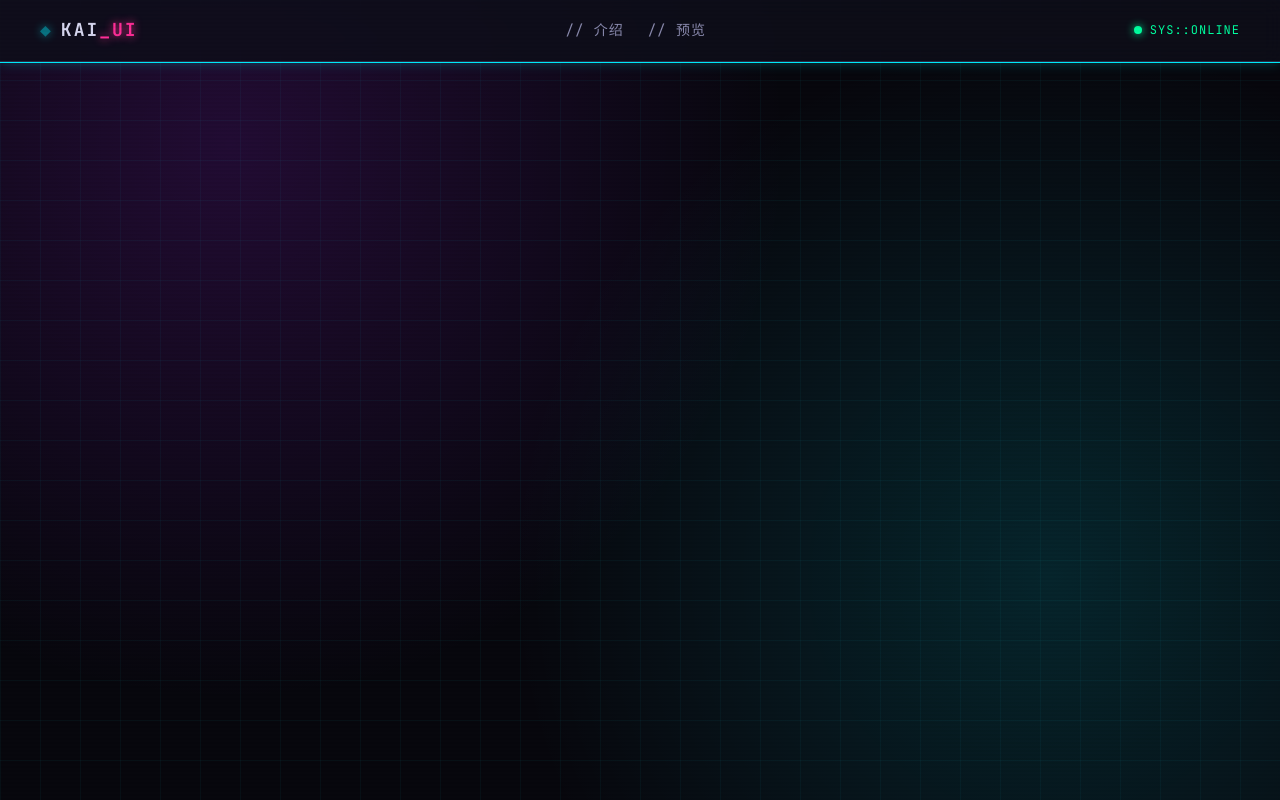
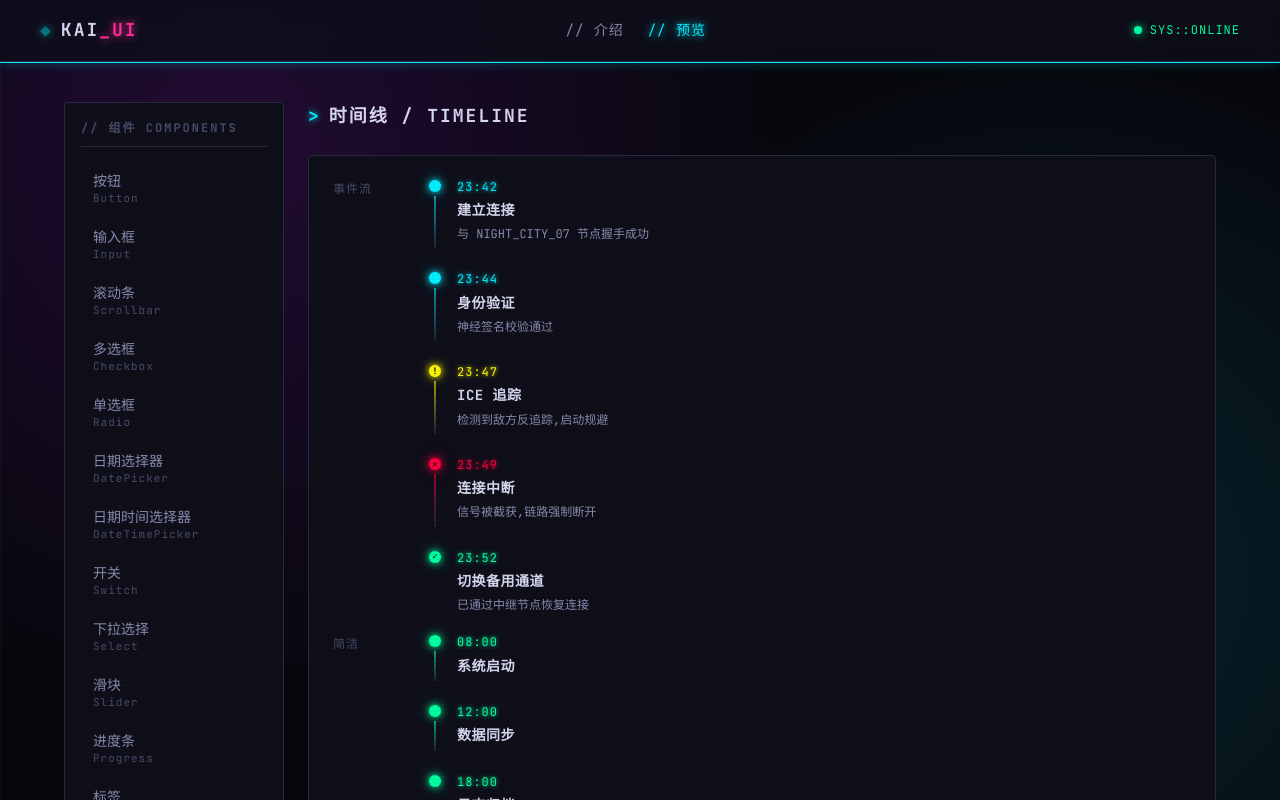
Before and after one commit to tiankainobug/kai-ui, a Vue app: page /preview/timeline in a window 1280 px wide. Shown: the top 800 px of the page. Built offline with nearby package versions, Linux system fonts and the light colour scheme.

Commit message:
feat(timeline): 添加赛博朋克风格时间线组件及预览页面

```diff
--- /dev/null
+++ b/src/components/Timeline.vue
@@ -0,0 +1,133 @@
+<script setup lang="ts">
+// 赛博朋克时间线:时间轴记录,自定义节点颜色 / 图标
+interface TimelineItem {
+  time: string
+  title: string
+  description?: string
+  color?: 'cyan' | 'magenta' | 'green' | 'yellow' | 'red'
+  icon?: string
+}
+
+interface Props {
+  items?: TimelineItem[]
+  color?: 'cyan' | 'magenta' | 'green' | 'yellow'
+}
+
+withDefaults(defineProps<Props>(), {
+  items: () => [],
+  color: 'cyan'
+})
+</script>
+
+<template>
+  <div class="kp-timeline" :class="`kp-timeline--${color}`">
+    <div
+      v-for="(item, i) in items"
+      :key="i"
+      class="kp-timeline__item"
+      :class="`kp-timeline__item--${item.color || color}`"
+    >
+      <!-- 轴线 + 节点 -->
+      <div class="kp-timeline__rail">
+        <span class="kp-timeline__node">
+          <span v-if="item.icon">{{ item.icon }}</span>
+        </span>
+        <!-- 连接线:最后一项不显示 -->
+        <span v-if="i < items.length - 1" class="kp-timeline__line" />
+      </div>
+
+      <!-- 内容 -->
+      <div class="kp-timeline__content">
+        <div class="kp-timeline__time">{{ item.time }}</div>
+        <div class="kp-timeline__title">{{ item.title }}</div>
+        <div v-if="item.description" class="kp-timeline__desc">{{ item.description }}</div>
+      </div>
+    </div>
+  </div>
+</template>
+
+<style scoped>
+.kp-timeline {
+  font-family: var(--font-mono);
+}
+
+/* 默认颜色变量(整体回退) */
+.kp-timeline--cyan    { --kp-c: var(--neon-cyan);    --kp-c-glow: var(--glow-cyan); }
+.kp-timeline--magenta { --kp-c: var(--neon-magenta); --kp-c-glow: var(--glow-magenta); }
+.kp-timeline--green   { --kp-c: var(--neon-green);   --kp-c-glow: var(--glow-green); }
+.kp-timeline--yellow  { --kp-c: var(--neon-yellow);  --kp-c-glow: 0 0 7px #fff700, 0 0 14px rgba(255, 247, 0, 0.4); }
+
+/* 每项:节点颜色覆盖 */
+.kp-timeline__item {
+  display: flex;
+  gap: var(--space-md);
+  padding-bottom: var(--space-lg);
+}
+.kp-timeline__item:last-child { padding-bottom: 0; }
+
+/* 单项颜色:优先用 item 自身颜色 */
+.kp-timeline__item--cyan    { --kp-c: var(--neon-cyan);    --kp-c-glow: var(--glow-cyan); }
+.kp-timeline__item--magenta { --kp-c: var(--neon-magenta); --kp-c-glow: var(--glow-magenta); }
+.kp-timeline__item--green   { --kp-c: var(--neon-green);   --kp-c-glow: var(--glow-green); }
+.kp-timeline__item--yellow  { --kp-c: var(--neon-yellow);  --kp-c-glow: 0 0 7px #fff700, 0 0 14px rgba(255, 247, 0, 0.4); }
+.kp-timeline__item--red     { --kp-c: var(--neon-red);     --kp-c-glow: var(--glow-red); }
+
+/* 轴线列 */
+.kp-timeline__rail {
+  display: flex;
+  flex-direction: column;
+  align-items: center;
+  flex-shrink: 0;
+}
+
+/* 节点圆 */
+.kp-timeline__node {
+  display: inline-flex;
+  align-items: center;
+  justify-content: center;
+  width: 12px;
+  height: 12px;
+  border-radius: 50%;
+  background: var(--kp-c);
+  box-shadow: var(--kp-c-glow);
+  font-size: 9px;
+  color: var(--bg-base);
+  font-weight: 700;
+}
+
+/* 连接线 */
+.kp-timeline__line {
+  flex: 1;
+  width: 2px;
+  min-height: 24px;
+  margin-top: var(--space-xs);
+  background: linear-gradient(180deg, var(--kp-c), var(--border-color));
+  opacity: 0.6;
+}
+
+/* 内容 */
+.kp-timeline__content {
+  flex: 1;
+  padding-bottom: var(--space-xs);
+  margin-top: -2px;
+}
+.kp-timeline__time {
+  font-size: 12px;
+  color: var(--kp-c);
+  letter-spacing: 1px;
+  text-shadow: 0 0 4px var(--kp-c);
+  margin-bottom: 2px;
+}
+.kp-timeline__title {
+  font-size: 14px;
+  font-weight: 700;
+  color: var(--text-primary);
+  letter-spacing: 0.5px;
+}
+.kp-timeline__desc {
+  margin-top: 4px;
+  font-size: 12px;
+  color: var(--text-secondary);
+  line-height: 1.6;
+}
+</style>
--- /dev/null
+++ b/src/components/TimelineShowcase.vue
@@ -0,0 +1,82 @@
+<script setup lang="ts">
+import Timeline from '@/components/Timeline.vue'
+import CodeBlock from '@/components/CodeBlock.vue'
+import ApiTable from '@/components/ApiTable.vue'
+import { props_columns, slots_columns, events_columns } from '@/data/api-columns'
+
+const events_data = [
+  { time: '23:42', title: '建立连接', description: '与 NIGHT_CITY_07 节点握手成功', color: 'cyan' as const },
+  { time: '23:44', title: '身份验证', description: '神经签名校验通过', color: 'cyan' as const },
+  { time: '23:47', title: 'ICE 追踪', description: '检测到敌方反追踪,启动规避', color: 'yellow' as const, icon: '!' },
+  { time: '23:49', title: '连接中断', description: '信号被截获,链路强制断开', color: 'red' as const, icon: '✕' },
+  { time: '23:52', title: '切换备用通道', description: '已通过中继节点恢复连接', color: 'green' as const, icon: '✓' }
+]
+
+const simple_data = [
+  { time: '08:00', title: '系统启动' },
+  { time: '12:00', title: '数据同步' },
+  { time: '18:00', title: '日志归档' }
+]
+
+const timeline_code = `<KpTimeline :items="items" color="cyan" />
+
+<!-- 单项自定义颜色 + 图标 -->
+<KpTimeline :items="[
+  { time: '10:00', title: '完成', color: 'green', icon: '✓' },
+  { time: '11:00', title: '失败', color: 'red', icon: '✕' }
+]" />`
+
+const timeline_props: Record<string, string>[] = [
+  { prop: 'items', desc: '时间线数据', type: 'Array<{ time, title, description?, color?, icon? }>', default: '[]', options: '-' },
+  { prop: 'color', desc: '默认霓虹色(单项未指定时回退)', type: 'String', default: 'cyan', options: 'cyan / magenta / green / yellow' }
+]
+const timeline_slots: Record<string, string>[] = [
+  { name: '-', desc: '暂无插槽' }
+]
+const timeline_events: Record<string, string>[] = [
+  { name: '-', desc: '暂无事件' }
+]
+</script>
+
+<template>
+  <section class="kp-section">
+    <h2 class="kp-section__title">时间线 / TIMELINE</h2>
+
+    <div class="kp-demo">
+      <div>
+        <span class="kp-label">事件流</span>
+        <div class="kp-timeline-wrap">
+          <Timeline :items="events_data" color="cyan" />
+        </div>
+      </div>
+
+      <div>
+        <span class="kp-label">简洁</span>
+        <div class="kp-timeline-wrap">
+          <Timeline :items="simple_data" color="green" />
+        </div>
+      </div>
+
+      <div>
+        <span class="kp-label">默认色</span>
+        <div class="kp-timeline-wrap">
+          <Timeline :items="simple_data" color="magenta" />
+        </div>
+      </div>
+    </div>
+
+    <CodeBlock :code="timeline_code" />
+
+    <div class="preview__api">
+      <ApiTable title="Props" :columns="props_columns" :rows="timeline_props" />
+      <ApiTable title="Slots" :columns="slots_columns" :rows="timeline_slots" />
+      <ApiTable title="Events" :columns="events_columns" :rows="timeline_events" />
+    </div>
+  </section>
+</template>
+
+<style scoped>
+.kp-timeline-wrap {
+  max-width: 460px;
+}
+</style>
--- a/src/pages/Preview.vue
+++ b/src/pages/Preview.vue
@@ -36,7 +36,8 @@ const menu_items = [
   { path: '/preview/divider', label: '分割线', en: 'Divider' },
   { path: '/preview/statistic', label: '统计数值', en: 'Statistic' },
   { path: '/preview/notification', label: '通知', en: 'Notification' },
-  { path: '/preview/carousel', label: '轮播', en: 'Carousel' }
+  { path: '/preview/carousel', label: '轮播', en: 'Carousel' },
+  { path: '/preview/timeline', label: '时间线', en: 'Timeline' }
 ]
 </script>
 
--- a/src/router/index.ts
+++ b/src/router/index.ts
@@ -35,6 +35,7 @@ import DividerShowcase from '@/components/DividerShowcase.vue'
 import StatisticShowcase from '@/components/StatisticShowcase.vue'
 import NotificationShowcase from '@/components/NotificationShowcase.vue'
 import CarouselShowcase from '@/components/CarouselShowcase.vue'
+import TimelineShowcase from '@/components/TimelineShowcase.vue'
 
 const router = createRouter({
   history: createWebHistory(),
@@ -80,7 +81,8 @@ const router = createRouter({
         { path: 'divider', name: 'preview-divider', component: DividerShowcase, meta: { title: '分割线' } },
         { path: 'statistic', name: 'preview-statistic', component: StatisticShowcase, meta: { title: '统计数值' } },
         { path: 'notification', name: 'preview-notification', component: NotificationShowcase, meta: { title: '通知' } },
-        { path: 'carousel', name: 'preview-carousel', component: CarouselShowcase, meta: { title: '轮播' } }
+        { path: 'carousel', name: 'preview-carousel', component: CarouselShowcase, meta: { title: '轮播' } },
+        { path: 'timeline', name: 'preview-timeline', component: TimelineShowcase, meta: { title: '时间线' } }
       ]
     }
   ]
```
Also changed, not shown: 1 other file (tests, documents, lock files or other folders).
